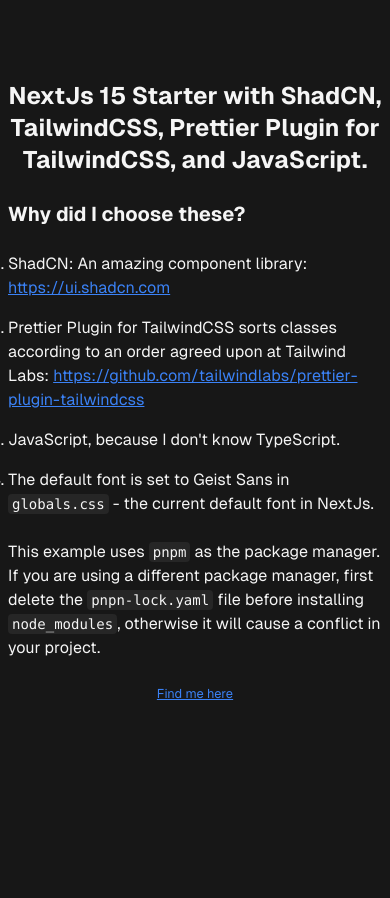
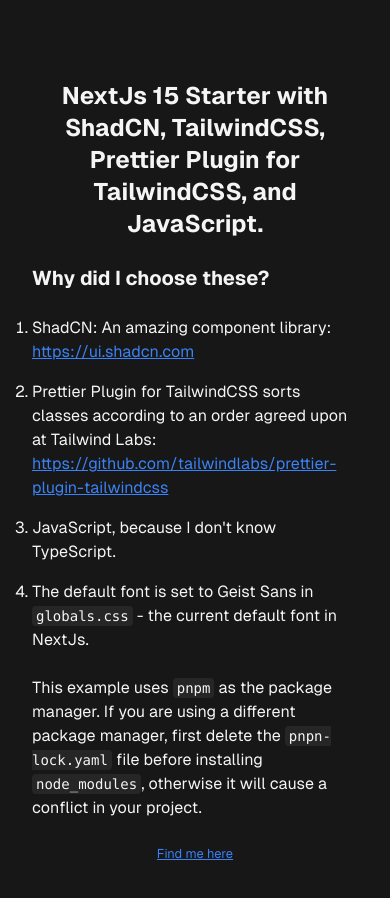
Before and after one commit to SankThomas/next15-starter, a Next.js app: page / in a window 390 px wide. Shown: the top 898 px of the page. Before the commit the page ends 844 px from the top, so only its background shows below. Built offline with nearby package versions, Linux system fonts and the light colour scheme.

Commit message:
feat: increase x-axis padding for mobile

```diff
--- a/app/page.js
+++ b/app/page.js
@@ -2,7 +2,7 @@
 
 export default function Home() {
   return (
-    <div className="mx-auto max-w-2xl space-y-6 px-2 py-20">
+    <div className="mx-auto max-w-2xl space-y-6 px-8 py-20">
       <h1 className="text-center text-2xl font-bold">
         NextJs 15 Starter with ShadCN, TailwindCSS, Prettier Plugin for
         TailwindCSS, and JavaScript.
```
